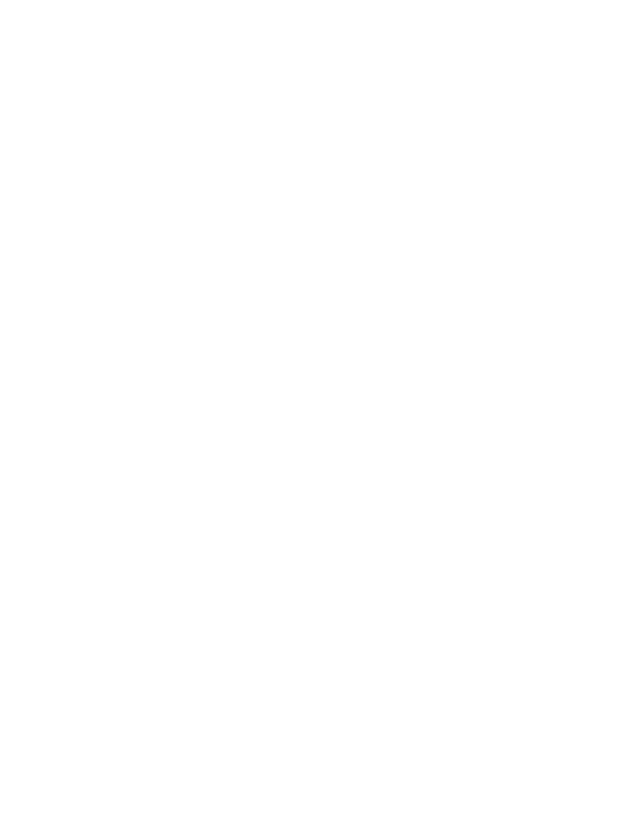
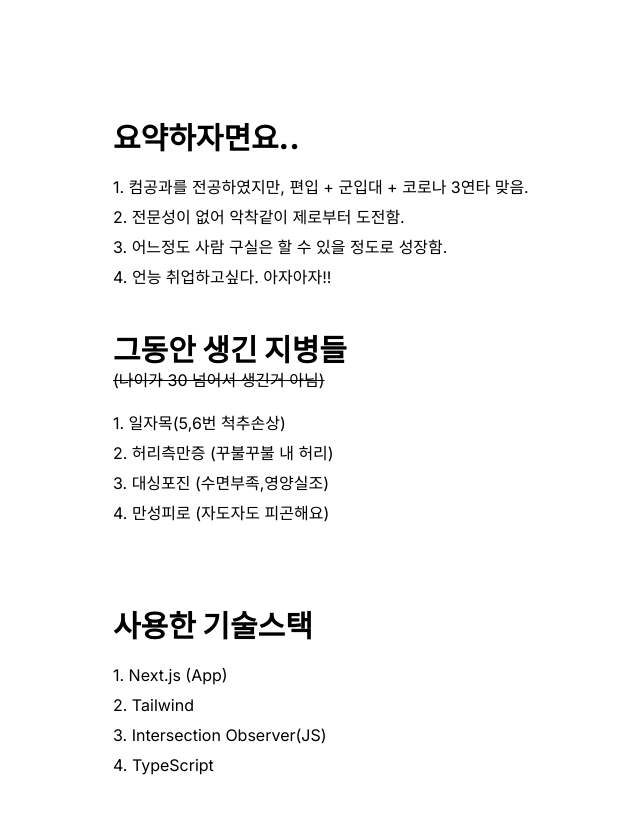
Before and after one commit to PracticeKJY/my-frontend-story, a Next.js app: page / in a window 1280 px wide. Shown: the part 8920-9734 px from the top of the page, without its empty margins (297-937 px from the left). Before the commit the page ends 9040 px from the top, so only its background shows below. Built offline with nearby package versions, Linux system fonts and the light colour scheme.

Commit message:
🎨 modify. 페이지 구성 수정

```diff
--- a/app/page.tsx
+++ b/app/page.tsx
@@ -1,11 +1,13 @@
-import Body from "./component/body/Body"
-import Header from "./component/header/Header"
+import Body from "./component/body/Body";
+import Footer from "./component/footer/Footer";
+import Header from "./component/header/Header";
 
 export default function Home() {
   return (
-    <div>
+    <>
       <Header />
       <Body />
-    </div>
-  )
+      <Footer />
+    </>
+  );
 }
```
